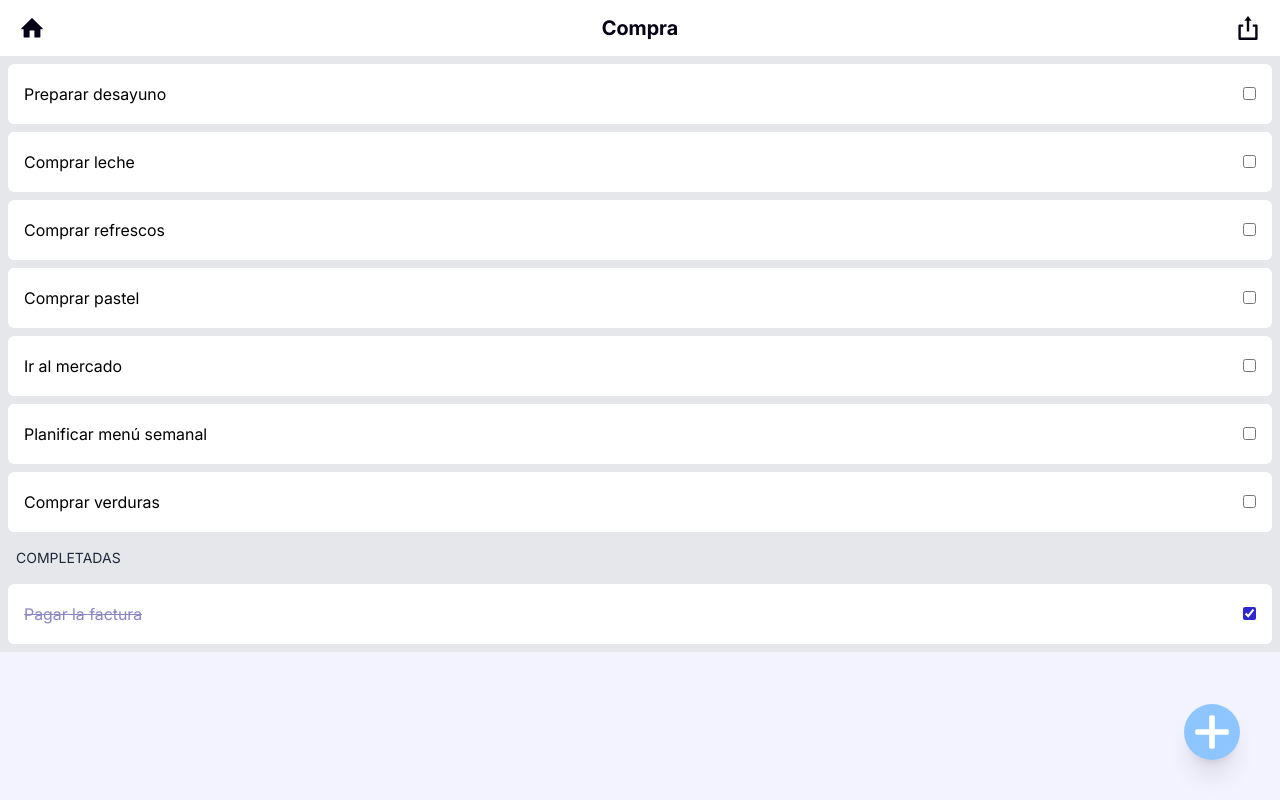
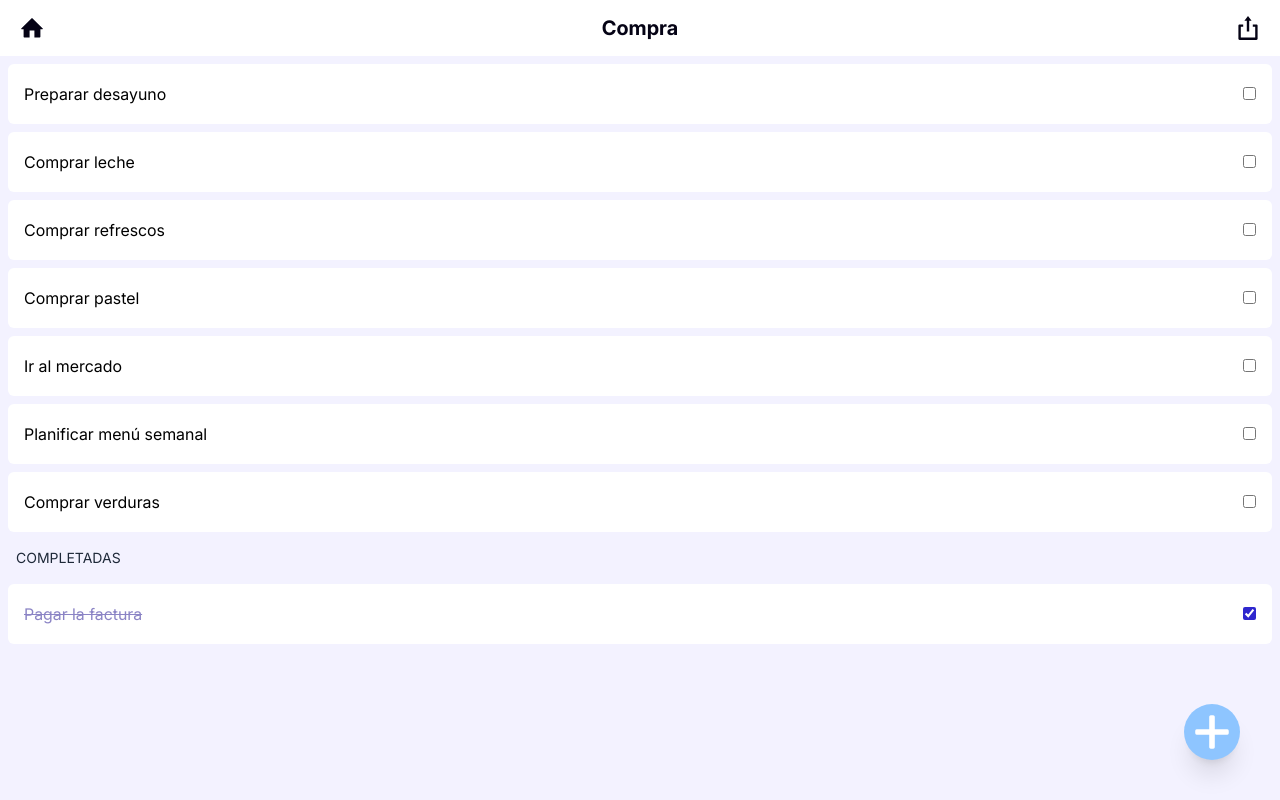
Before and after one commit to AdrielHercules/todolist-frontend, an Angular app: page /tasks/1 in a window 1280 px wide. Built offline with nearby package versions, Linux system fonts and the light colour scheme.

Commit message:
Update task-page style

```diff
--- a/src/app/task-page/task-page.component.html
+++ b/src/app/task-page/task-page.component.html
@@ -1,4 +1,4 @@
-<section class="flex h-full flex-col gap-2 bg-gray-200 p-2">
+<section class="flex h-full flex-col gap-2 p-2">
   @for (task of pendingTasks(); track task.id) {
     <app-task-item
       [task]="task"
```
